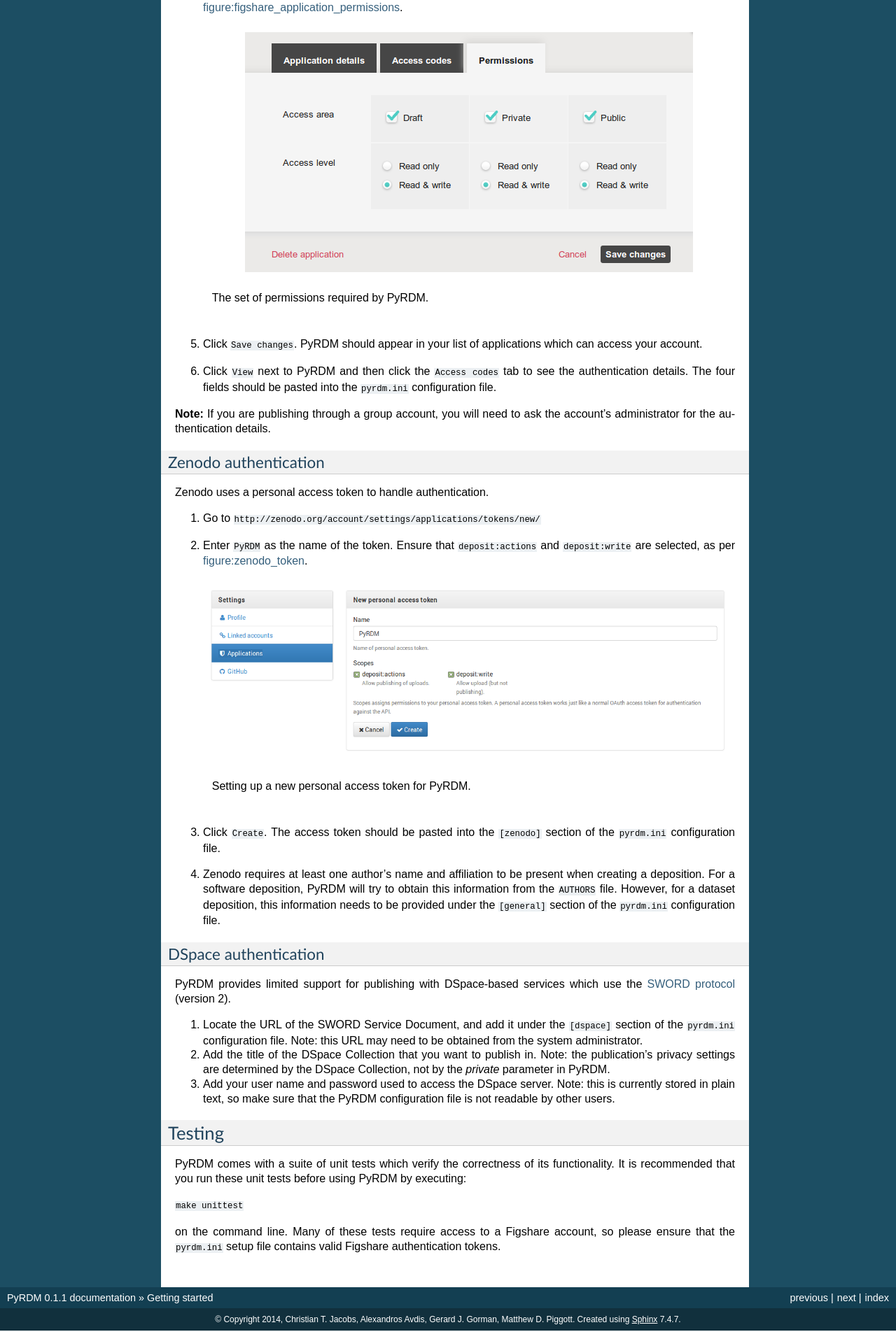
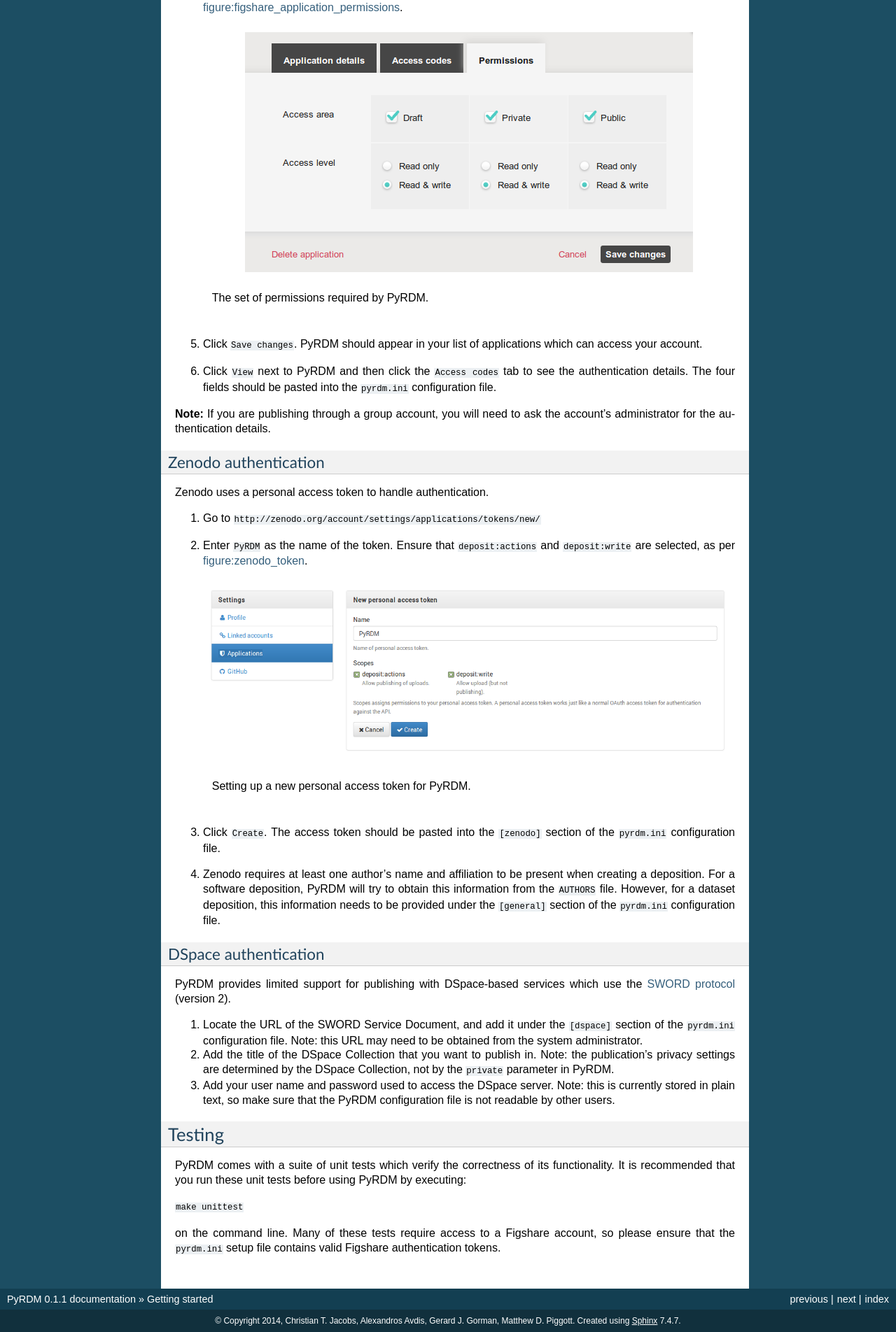
Before and after one commit to pyrdm/pyrdm, a Sphinx documentation site: the page built from docs/source/getting_started.rst, in a window 1280 px wide. Shown: the part 1836-3740 px from the top of the page at 70% size. Built offline with Sphinx 7.4.7, drawn with Linux system fonts in a browser that asks for light colours; pages that are not in the unit, such as notebooks, are missing from menus.

Commit message:
This should be `` not `.

```diff
--- a/docs/source/getting_started.rst
+++ b/docs/source/getting_started.rst
@@ -115,7 +115,7 @@
 
 #. Locate the URL of the SWORD Service Document, and add it under the ``[dspace]`` section of the ``pyrdm.ini`` configuration file. Note: this URL may need to be obtained from the system administrator.
 
-#. Add the title of the DSpace Collection that you want to publish in. Note: the publication's privacy settings are determined by the DSpace Collection, not by the `private` parameter in PyRDM.
+#. Add the title of the DSpace Collection that you want to publish in. Note: the publication's privacy settings are determined by the DSpace Collection, not by the ``private`` parameter in PyRDM.
 
 #. Add your user name and password used to access the DSpace server. Note: this is currently stored in plain text, so make sure that the PyRDM configuration file is not readable by other users.
 
```
